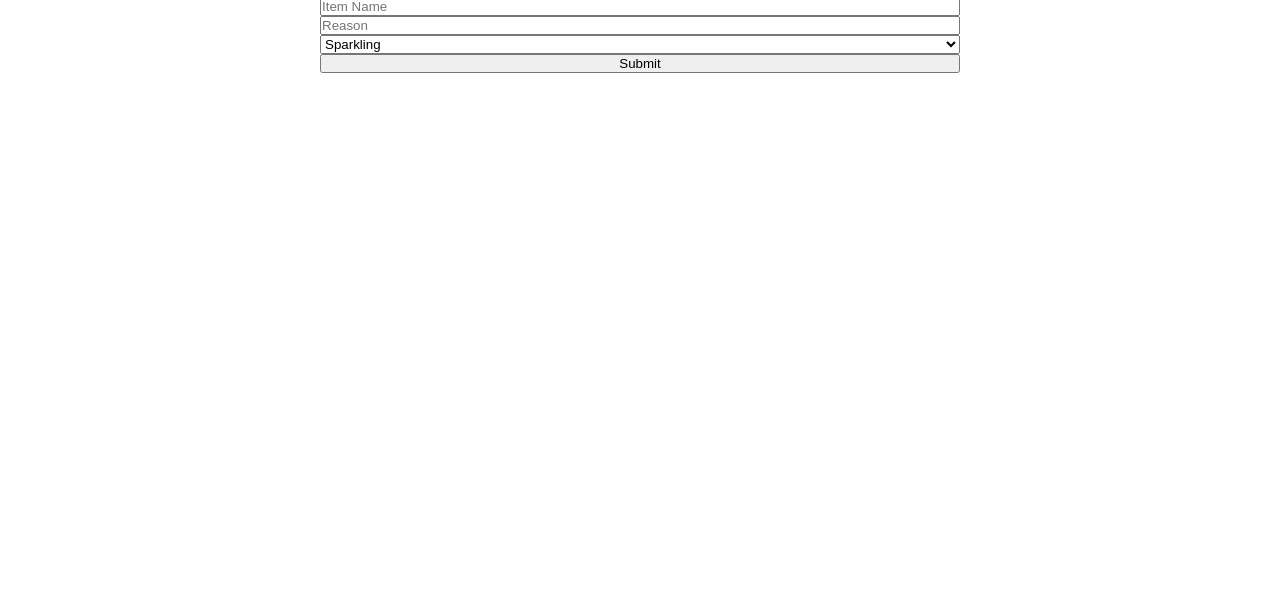
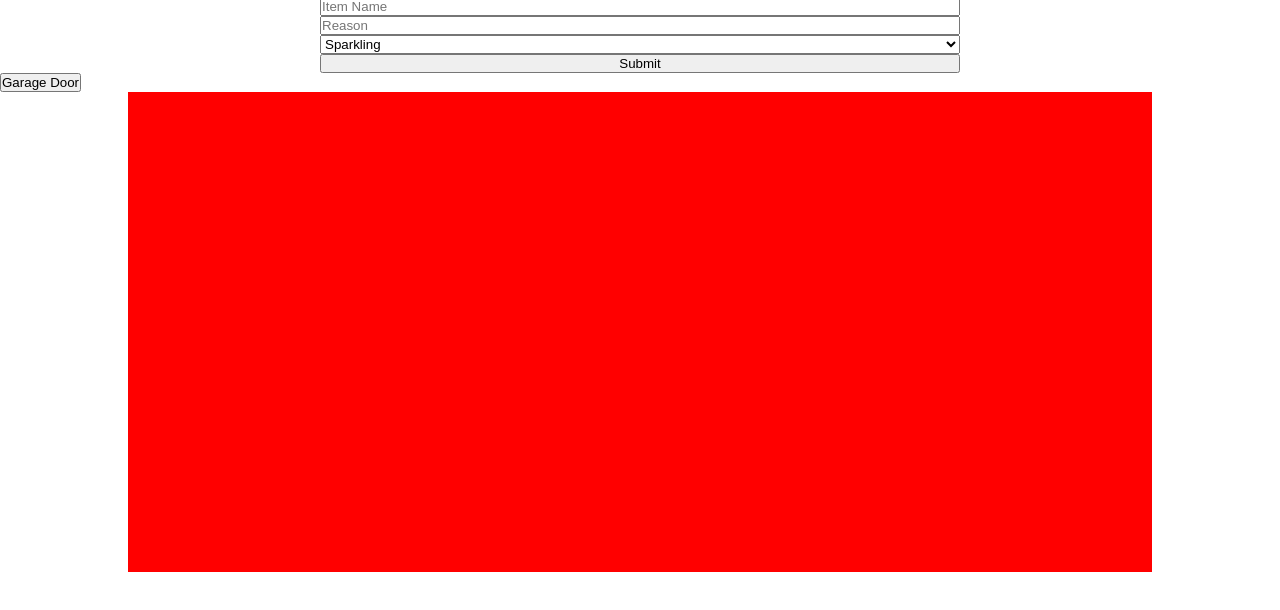
Before and after one commit to nicktu12/garage-party, a website: page public/index.html in a window 1280 px wide. Shown: the part 40-650 px from the top of the page. Drawn offline with nearby package versions, Linux system fonts and the light colour scheme; no server answers.

Commit message:
Use slideToggle to open garage door

```diff
--- a/public/index.html
+++ b/public/index.html
@@ -20,8 +20,12 @@
         </select>
         <input class="submit-item" type="submit" placeholder="submit">
       </form>
-      <section class="garage">
-      </section>
+      <button class="garage-door-button">Garage Door</button>
+      <div class="garage-container">
+        <div class="garage-door"></div>
+        <section class="garage">
+        </section>
+      </div>
     </main>
     <script src='https://ajax.googleapis.com/ajax/libs/jquery/3.2.1/jquery.min.js'></script>
     <script type="text/javascript" src="scripts.js"></script>
--- a/public/scripts.js
+++ b/public/scripts.js
@@ -90,3 +90,6 @@ const newItem = (event) => {
 };
 
 $('.submit-item').on('click', newItem);
+$('.garage-door-button').on('click', () => {
+  $('.garage-door').slideToggle();
+});
--- a/public/styles.scss
+++ b/public/styles.scss
@@ -11,6 +11,29 @@
   margin: auto;
 }
 
+.garage-container {
+  position: relative;
+  width: 80vw;
+  height: 60vh;
+  margin: auto;
+}
+
+.garage, .garage-door {
+  position: absolute;
+  width: 80vw;
+  height: 60vh;
+  margin: auto;
+}
+
+.garage {
+  z-index: 0;
+}
+
+.garage-door {
+  background-color: red;
+  z-index: 1;
+}
+
 .item-info-hidden .item-info {
   display: none;
 }
```
Also changed, not shown: public/styles.css.
